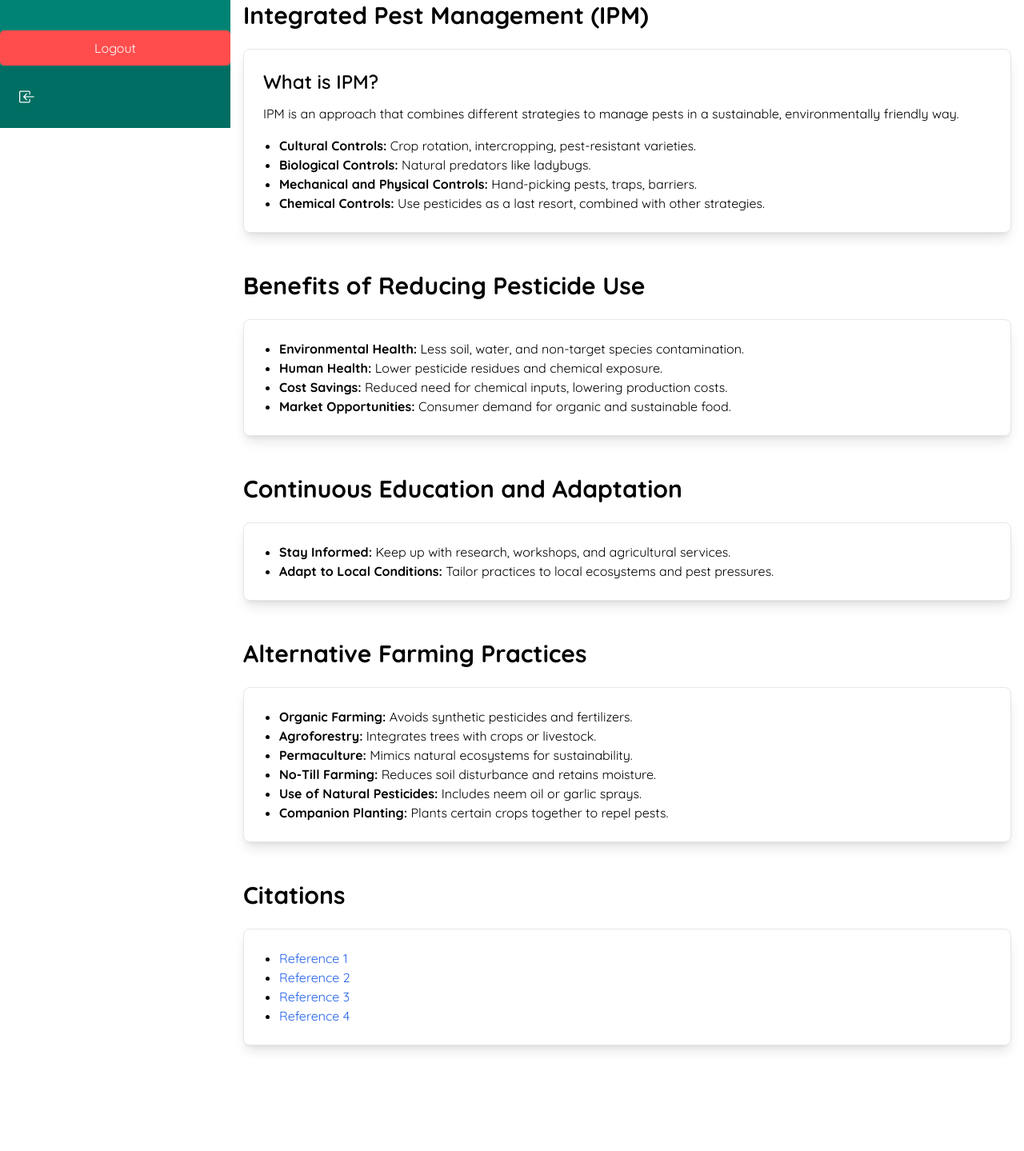
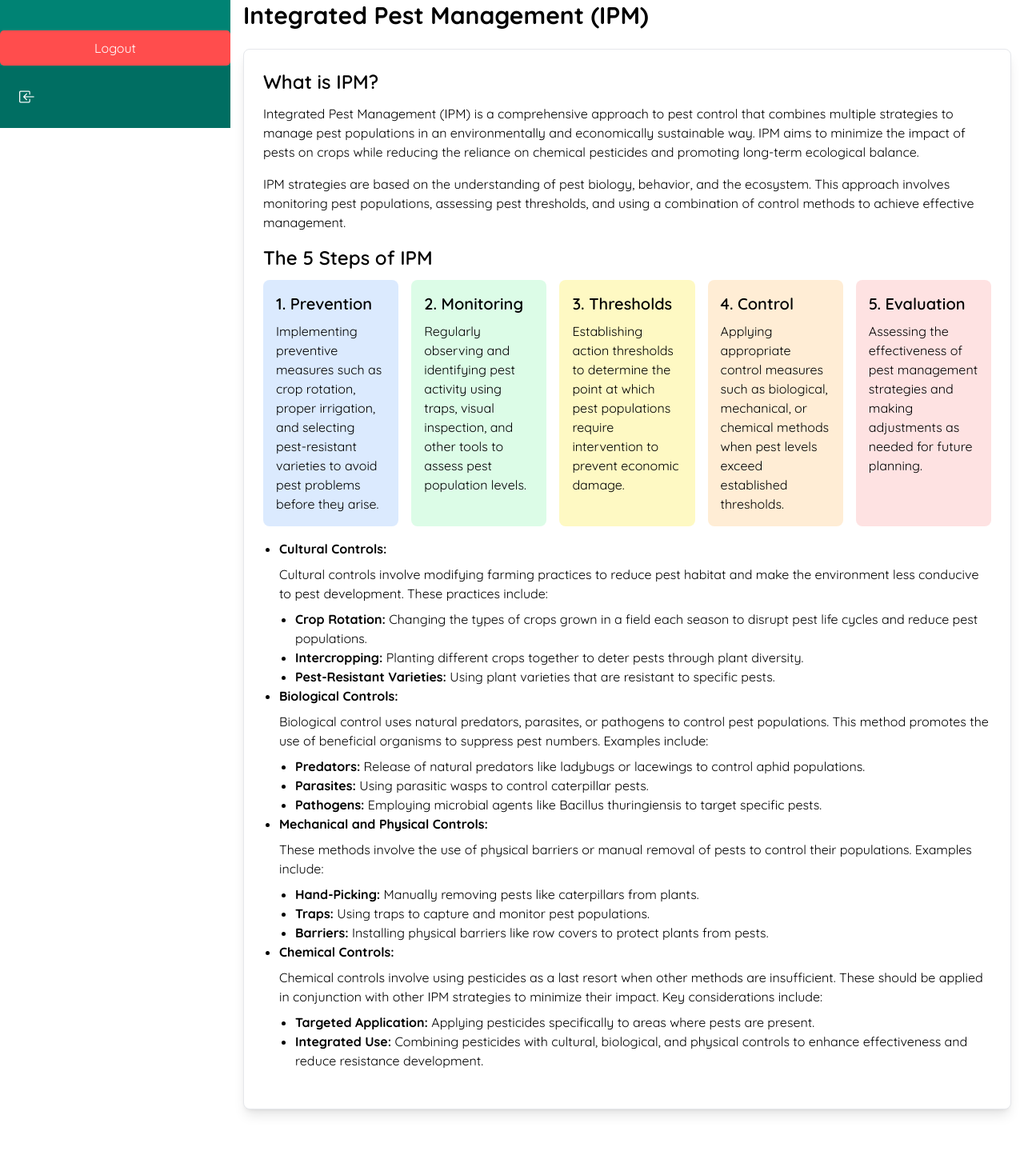
Before and after one commit to KilimoGuard/KilimoGuardFrontend, a Vue app: page /articles-and-more in a window 1280 px wide. Shown: the part 640-2079 px from the top of the page at 80% size. Before the commit the page ends 1963 px from the top, so only its background shows below. Built offline with nearby package versions, Linux system fonts and the light colour scheme; sample sign-in values are in the browser's storage.

Commit message:
added more info for articles and more

```diff
--- a/src/views/ArticlesAndMore.vue
+++ b/src/views/ArticlesAndMore.vue
@@ -45,12 +45,125 @@
         <h2 class="text-3xl font-bold mb-6">Integrated Pest Management (IPM)</h2>
         <div class="bg-white p-6 border border-gray-200 rounded-lg shadow-lg">
           <h3 class="text-2xl font-semibold mb-3">What is IPM?</h3>
-          <p class="mb-4">IPM is an approach that combines different strategies to manage pests in a sustainable, environmentally friendly way.</p>
-          <ul class="list-disc pl-5">
-            <li><strong>Cultural Controls:</strong> Crop rotation, intercropping, pest-resistant varieties.</li>
-            <li><strong>Biological Controls:</strong> Natural predators like ladybugs.</li>
-            <li><strong>Mechanical and Physical Controls:</strong> Hand-picking pests, traps, barriers.</li>
-            <li><strong>Chemical Controls:</strong> Use pesticides as a last resort, combined with other strategies.</li>
+          <p class="mb-4">
+            Integrated Pest Management (IPM) is a comprehensive approach to pest control that combines multiple
+            strategies to manage pest populations in an environmentally and economically sustainable way. IPM aims to
+            minimize the impact of pests on crops while reducing the reliance on chemical pesticides and promoting
+            long-term ecological balance.
+          </p>
+          <p class="mb-4">
+            IPM strategies are based on the understanding of pest biology, behavior, and the ecosystem. This approach
+            involves monitoring pest populations, assessing pest thresholds, and using a combination of control methods
+            to achieve effective management.
+          </p>
+
+          <h3 class="text-2xl font-semibold mb-3">The 5 Steps of IPM</h3>
+          <div class="flex flex-col sm:flex-row sm:space-x-4 mb-4">
+            <div class="flex-1 bg-blue-100 p-4 rounded-lg mb-4 sm:mb-0">
+              <h4 class="text-xl font-semibold mb-2">1. Prevention</h4>
+              <p>
+                Implementing preventive measures such as crop rotation, proper irrigation, and selecting pest-resistant
+                varieties to avoid pest problems before they arise.
+              </p>
+            </div>
+            <div class="flex-1 bg-green-100 p-4 rounded-lg mb-4 sm:mb-0">
+              <h4 class="text-xl font-semibold mb-2">2. Monitoring</h4>
+              <p>
+                Regularly observing and identifying pest activity using traps, visual inspection, and other tools to
+                assess pest population levels.
+              </p>
+            </div>
+            <div class="flex-1 bg-yellow-100 p-4 rounded-lg mb-4 sm:mb-0">
+              <h4 class="text-xl font-semibold mb-2">3. Thresholds</h4>
+              <p>
+                Establishing action thresholds to determine the point at which pest populations require intervention to
+                prevent economic damage.
+              </p>
+            </div>
+            <div class="flex-1 bg-orange-100 p-4 rounded-lg mb-4 sm:mb-0">
+              <h4 class="text-xl font-semibold mb-2">4. Control</h4>
+              <p>
+                Applying appropriate control measures such as biological, mechanical, or chemical methods when pest
+                levels exceed established thresholds.
+              </p>
+            </div>
+            <div class="flex-1 bg-red-100 p-4 rounded-lg">
+              <h4 class="text-xl font-semibold mb-2">5. Evaluation</h4>
+              <p>
+                Assessing the effectiveness of pest management strategies and making adjustments as needed for future
+                planning.
+              </p>
+            </div>
+          </div>
+
+          <ul class="list-disc pl-5 mb-6">
+            <li>
+              <strong>Cultural Controls:</strong>
+              <p class="mt-2">
+                Cultural controls involve modifying farming practices to reduce pest habitat and make the environment
+                less conducive to pest development. These practices include:
+                <ul class="list-disc pl-5 mt-2">
+                  <li><strong>Crop Rotation:</strong> Changing the types of crops grown in a field each season to
+                    disrupt pest life cycles and reduce pest populations.
+                  </li>
+                  <li><strong>Intercropping:</strong> Planting different crops together to deter pests through plant
+                    diversity.
+                  </li>
+                  <li><strong>Pest-Resistant Varieties:</strong> Using plant varieties that are resistant to specific
+                    pests.
+                  </li>
+                </ul>
+              </p>
+            </li>
+            <li>
+              <strong>Biological Controls:</strong>
+              <p class="mt-2">
+                Biological control uses natural predators, parasites, or pathogens to control pest populations. This
+                method promotes the use of beneficial organisms to suppress pest numbers. Examples include:
+                <ul class="list-disc pl-5 mt-2">
+                  <li><strong>Predators:</strong> Release of natural predators like ladybugs or lacewings to control
+                    aphid populations.
+                  </li>
+                  <li><strong>Parasites:</strong> Using parasitic wasps to control caterpillar pests.
+                  </li>
+                  <li><strong>Pathogens:</strong> Employing microbial agents like Bacillus thuringiensis to target
+                    specific pests.
+                  </li>
+                </ul>
+              </p>
+            </li>
+            <li>
+              <strong>Mechanical and Physical Controls:</strong>
+              <p class="mt-2">
+                These methods involve the use of physical barriers or manual removal of pests to control their
+                populations. Examples include:
+                <ul class="list-disc pl-5 mt-2">
+                  <li><strong>Hand-Picking:</strong> Manually removing pests like caterpillars from plants.
+                  </li>
+                  <li><strong>Traps:</strong> Using traps to capture and monitor pest populations.
+                  </li>
+                  <li><strong>Barriers:</strong> Installing physical barriers like row covers to protect plants from
+                    pests.
+                  </li>
+                </ul>
+              </p>
+            </li>
+            <li>
+              <strong>Chemical Controls:</strong>
+              <p class="mt-2">
+                Chemical controls involve using pesticides as a last resort when other methods are insufficient. These
+                should be applied in conjunction with other IPM strategies to minimize their impact. Key considerations
+                include:
+                <ul class="list-disc pl-5 mt-2">
+                  <li><strong>Targeted Application:</strong> Applying pesticides specifically to areas where pests are
+                    present.
+                  </li>
+                  <li><strong>Integrated Use:</strong> Combining pesticides with cultural, biological, and physical
+                    controls to enhance effectiveness and reduce resistance development.
+                  </li>
+                </ul>
+              </p>
+            </li>
           </ul>
         </div>
       </section>
@@ -72,7 +185,8 @@
         <div class="bg-white p-6 border border-gray-200 rounded-lg shadow-lg">
           <ul class="list-disc pl-5">
             <li><strong>Stay Informed:</strong> Keep up with research, workshops, and agricultural services.</li>
-            <li><strong>Adapt to Local Conditions:</strong> Tailor practices to local ecosystems and pest pressures.</li>
+            <li><strong>Adapt to Local Conditions:</strong> Tailor practices to local ecosystems and pest pressures.
+            </li>
           </ul>
         </div>
       </section>
@@ -95,10 +209,17 @@
         <h2 class="text-3xl font-bold mb-6">Citations</h2>
         <div class="bg-white p-6 border border-gray-200 rounded-lg shadow-lg">
           <ul class="list-disc pl-5">
-            <li><a href="https://www.ncbi.nlm.nih.gov/pmc/articles/PMC10610049/#:~:text=Effects%20of%20Drought%20and%20Heat%20Stress%20on%20Maize%20Yields&text=Effect%20of%20drought%20stress%20on,changing%20precipitation%20patterns%20%5B46%5D." target="_blank" class="text-blue-600 hover:underline">Reference 1</a></li>
-            <li><a href="https://ipm.ucanr.edu/PMG/menu.homegarden.html" target="_blank" class="text-blue-600 hover:underline">Reference 2</a></li>
-            <li><a href="https://evolution.earthathome.org/grasses/andropogoneae/maize-life-cycle/#:~:text=The%20process%20of%20maize%20development,%2C%20flowering%2C%20and%20seed%20formation." target="_blank" class="text-blue-600 hover:underline">Reference 3</a></li>
-            <li><a href="https://www.ncbi.nlm.nih.gov/pmc/articles/PMC10693822/ - :~:text=Different studies have shown than,source of food and income." target="_blank" class="text-blue-600 hover:underline">Reference 4</a></li>
+            <li><a
+                href="https://www.ncbi.nlm.nih.gov/pmc/articles/PMC10610049/#:~:text=Effects%20of%20Drought%20and%20Heat%20Stress%20on%20Maize%20Yields&text=Effect%20of%20drought%20stress%20on,changing%20precipitation%20patterns%20%5B46%5D."
+                target="_blank" class="text-blue-600 hover:underline">Reference 1</a></li>
+            <li><a href="https://ipm.ucanr.edu/PMG/menu.homegarden.html" target="_blank"
+                   class="text-blue-600 hover:underline">Reference 2</a></li>
+            <li><a
+                href="https://evolution.earthathome.org/grasses/andropogoneae/maize-life-cycle/#:~:text=The%20process%20of%20maize%20development,%2C%20flowering%2C%20and%20seed%20formation."
+                target="_blank" class="text-blue-600 hover:underline">Reference 3</a></li>
+            <li><a
+                href="https://www.ncbi.nlm.nih.gov/pmc/articles/PMC10693822/ - :~:text=Different studies have shown than,source of food and income."
+                target="_blank" class="text-blue-600 hover:underline">Reference 4</a></li>
           </ul>
         </div>
       </section>
@@ -111,7 +232,7 @@ import MainLayout from "@/layout/MainLayout.vue";
 
 export default {
   name: 'ArticlesAndMore',
-  components: { MainLayout },
+  components: {MainLayout},
 };
 </script>
 
```
